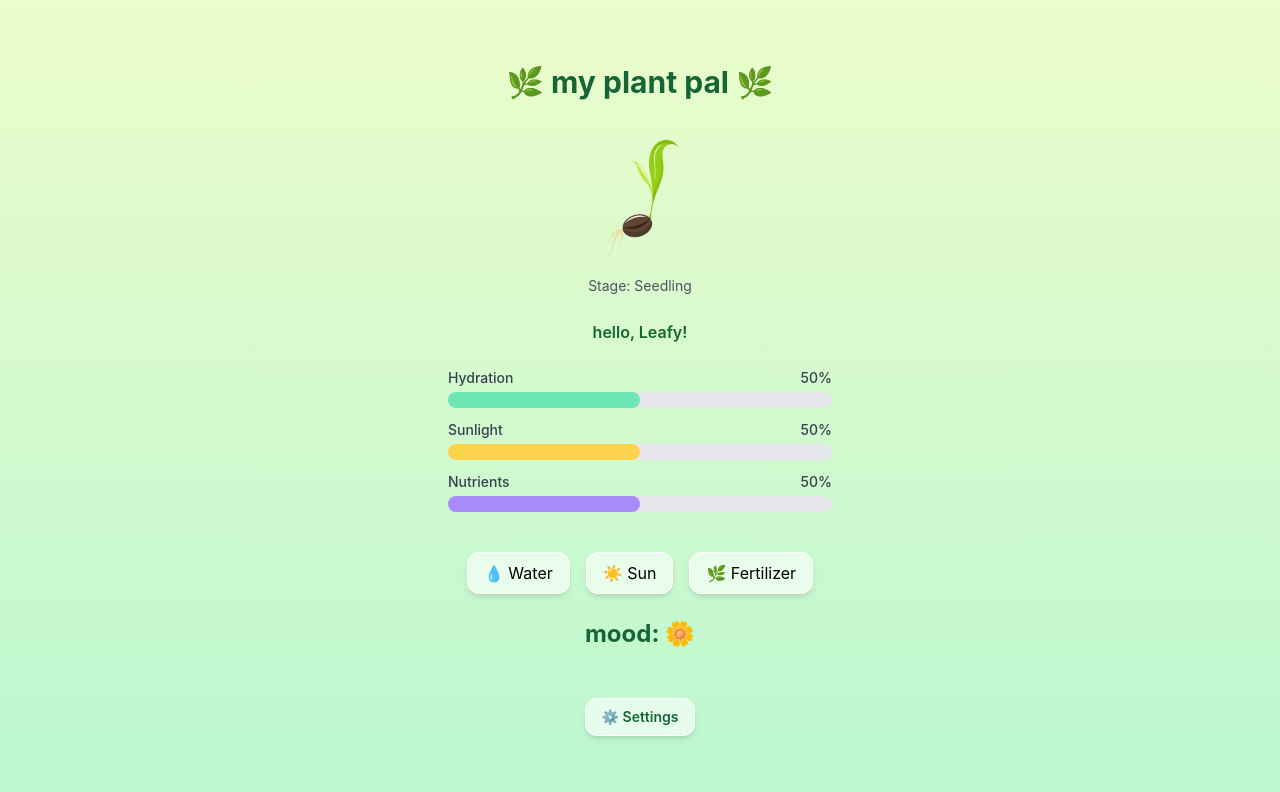
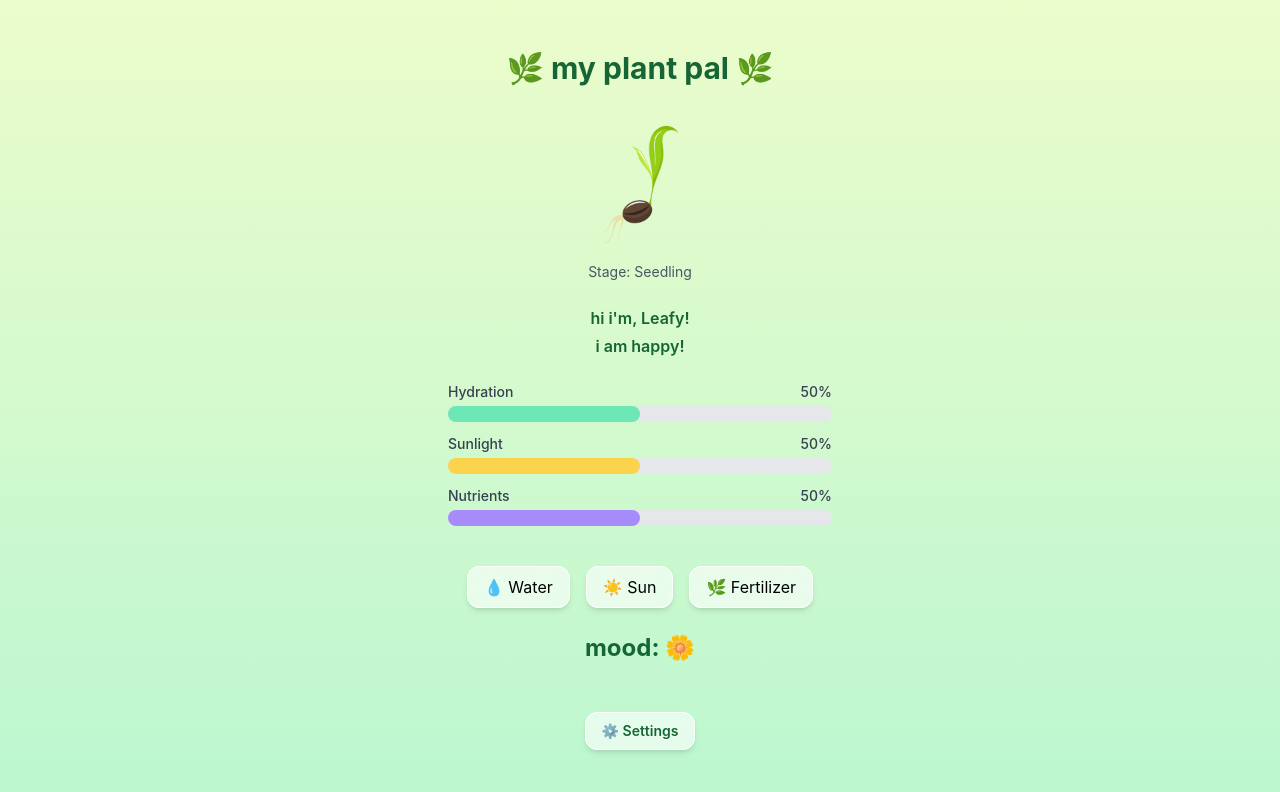
Before and after one commit to Taylor-DeVries/plant-pal, a React (Vite) app: page / in a window 1280 px wide. Shown: the top 792 px of the page. Built offline with nearby package versions, Linux system fonts and the light colour scheme.

Commit message:
updating mood

```diff
--- a/src/App.tsx
+++ b/src/App.tsx
@@ -12,16 +12,16 @@ function App() {
     hydration: 50,
     sunlight: 50,
     nutrients: 50,
-    mood: "happy",
+    mood: "am happy",
     growthStage: "seedling",
     name: "Leafy",
   });
 
   const moodEmojiMap: Record<Mood, string> = {
-    happy: "🌼",
-    thirsty: "💧",
-    sunny: "☀️",
-    hungry: "🌿",
+    "am happy": "🌼",
+    "am thirsty": "💧",
+    "need sun": "☀️",
+    "am hungry": "🌿",
   };
 
   const [isSettingsOpen, setIsSettingsOpen] = useState(false);
@@ -77,10 +77,10 @@ function App() {
   };
 
   const getMood = (plant: PlantState): PlantState["mood"] => {
-    if (plant.hydration <= 40) return "thirsty";
-    if (plant.sunlight <= 50) return "sunny";
-    if (plant.nutrients <= 30) return "hungry";
-    return "happy";
+    if (plant.hydration <= 40) return "am thirsty";
+    if (plant.sunlight <= 50) return "need sun";
+    if (plant.nutrients <= 30) return "am hungry";
+    return "am happy";
   };
 
   const getGrowthStage = (plant: PlantState): PlantState["growthStage"] => {
@@ -95,7 +95,7 @@ function App() {
       hydration: 50,
       sunlight: 50,
       nutrients: 50,
-      mood: "happy",
+      mood: "am happy",
       growthStage: "seedling",
       name: "Leafy",
     });
@@ -119,8 +119,10 @@ function App() {
 
       <Plant mood={plant.mood} growthStage={plant.growthStage} />
 
-      <div className="text-green-800 font-semibold">hello, {plant.name}!</div>
-
+      <div className="flex flex-col items-center gap-1">
+        <p className="text-green-800 font-semibold">hi i'm, {plant.name}!</p>
+        <p className="text-green-800 font-semibold">i {plant.mood}!</p>
+      </div>
       <div className="space-y-3 w-full max-w-sm">
         <StatBar label="Hydration" value={plant.hydration} color="#6EE7B7" />
         <StatBar label="Sunlight" value={plant.sunlight} color="#FCD34D" />
--- a/src/types/plant.ts
+++ b/src/types/plant.ts
@@ -1,4 +1,4 @@
-export type Mood = "happy" | "thirsty" | "sunny" | "hungry";
+export type Mood = "am happy" | "am thirsty" | "need sun" | "am hungry";
 export type GrowthStage = "seedling" | "sprout" | "bloom";
 
 export interface PlantState {
```
